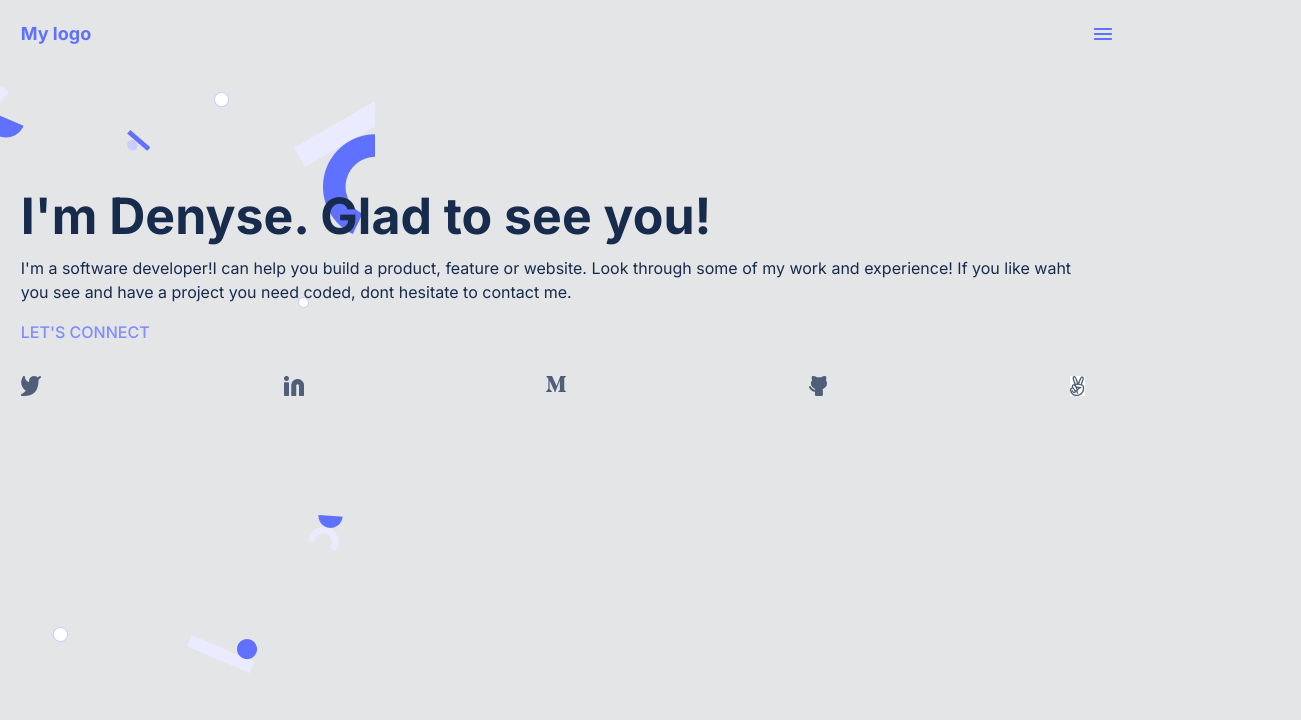
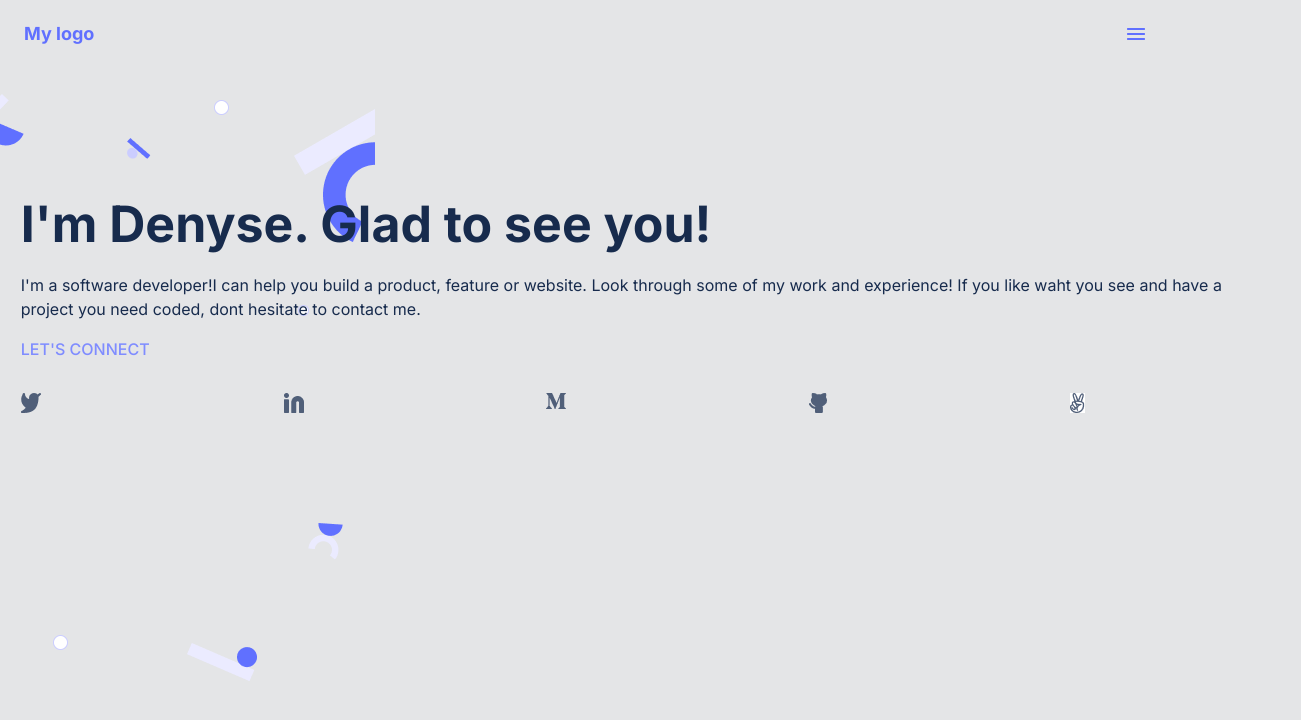
Before and after one commit to denigit5/Portfolio, a website: page index.html in a window 1280 px wide. Shown: the whole page, 1301 px wide, since content can reach past the window. Drawn offline with nearby package versions, Linux system fonts and the light colour scheme.

Commit message:
Add changes to index.html file and style.css file

```diff
--- a/index.html
+++ b/index.html
@@ -10,11 +10,11 @@
 </head>
 <body>
     <section class="homepage">
-        <nav id="navbar">
+        <header id="header">
             <div><a href="#" class="mylogo">My logo</a></div>
-            <div class="hamburger"><img src="Assets/files/hamburger.png" alt="loading"></div>
-        </nav>
-        <div class="home-body">
+            <nav class="hamburger"><img src="Assets/files/hamburger.png" alt="loading"></nav>
+        </header>
+        <section class="home-body">
             <h1 class="heading">I'm Denyse. Glad to see you!</h1>
             <p class="paragraph">I'm a software developer!I can help you build a product, feature or website. Look through some of my work and experience! If you like waht you see and have a project you need coded, dont hesitate to contact me.</p>
             <div class="connect">LET'S CONNECT</div>
@@ -25,7 +25,7 @@
                 <li><a href="#"></a><img src="Assets/files/assets/github.png" alt=""></li>
                 <li><a href="#"></a><img src="Assets/files/assets/Vector.jpg" alt=""></li>
             </ul>
-        </div>
+        </section>
     </section>
 </body>
 </html>
--- a/style.css
+++ b/style.css
@@ -8,50 +8,54 @@
 body {
   background-color: #e4e5e7;
   font-family: "Inter", Arial, Helvetica, sans-serif;
-  z-index: 9999;
+  overflow-x: hidden;
+  min-width: 60%;
 }
 
 .homepage {
   background-image: url(Assets/files/header-background-mobile.jpg);
-  min-width: 375px;
+  min-width: 60%;
+  height: 700px;
   border-bottom-left-radius: 10%;
   margin-top: -1rem;
   margin-left: -0.5rem;
+  margin-right: 0;
+  overflow-x: hidden;
 }
 
-#navbar {
-  z-index: 100;
+#header {
+  display: flex;
   justify-content: space-between;
   align-items: center;
   padding-top: 2rem;
 }
 
 .mylogo {
-  position: absolute;
   color: #6070ff;
   width: 100%;
-  margin-left: 1.3rem;
+  margin-left: 1.5rem;
   align-items: center;
   font-style: normal;
   font-weight: 700;
   font-size: 18px;
   line-height: 20px;
+  overflow-x: hidden;
 }
 
 .hamburger {
   cursor: none;
-  padding-left: 86%;
+  margin-right: 10%;
 }
 
 .home-body {
   background-image: url(Assets/files/header\ shapes.png);
   background-repeat: no-repeat;
-  min-width: 375px;
+  min-width: 60%;
   height: 604px;
 }
 
 .heading {
-  width: 80%;
+  min-width: 300px;
   color: #172b4d;
   font-style: normal;
   font-weight: 700;
@@ -64,6 +68,7 @@ body {
 }
 
 .paragraph {
+  min-width: 50%;
   color: #172b4d;
   font-style: normal;
   font-weight: 400;
@@ -71,7 +76,6 @@ body {
   line-height: 24px;
   margin-left: 1.3rem;
   margin-top: -1.7rem;
-  width: 83%;
 }
 
 .connect {
@@ -91,5 +95,4 @@ body {
   justify-content: space-between;
   list-style: none;
   margin-top: 0.5%;
-  overflow: hidden;
 }
```
Also changed, not shown: 1 other file.
